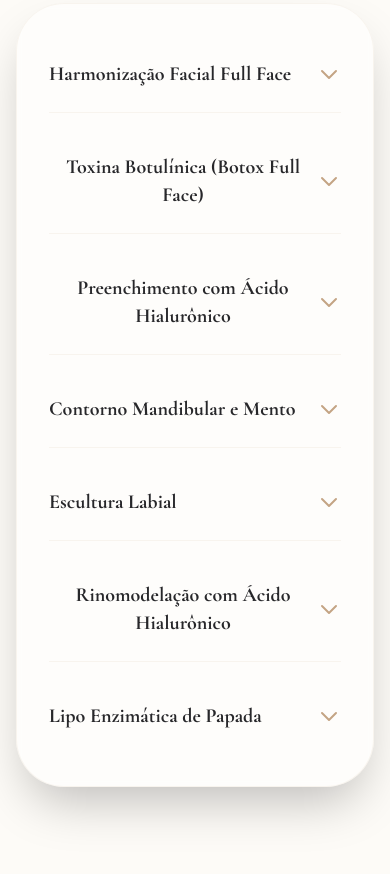
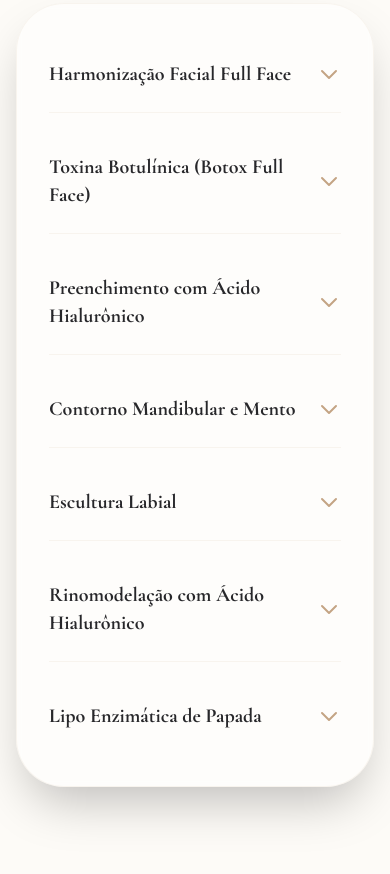
Before and after one commit to GuilhermexTT/LadingPage-Thaina, a Next.js app: page / in a window 390 px wide. Shown: the part 4680-5554 px from the top of the page. Built offline with nearby package versions, Linux system fonts and the light colour scheme.

Commit message:
Ajuste visual: alinhamento à esquerda dos títulos de procedimentos

```diff
--- a/src/app/page.tsx
+++ b/src/app/page.tsx
@@ -174,8 +174,8 @@ export default function Home() {
             <div className="space-y-4">
               {proceduresData.filter(p => p.niche === activeNiche).map((proc, idx) => (
                 <div key={idx} className="border-b border-gold/10 last:border-0">
-                  <button onClick={() => setExpandedProc(expandedProc === idx ? null : idx)} className="w-full flex items-center justify-between py-6 group">
-                    <h4 className="text-xl md:text-2xl font-title font-bold text-zinco group-hover:text-gold transition-colors">{proc.name}</h4>
+                  <button onClick={() => setExpandedProc(expandedProc === idx ? null : idx)} className="w-full flex items-center justify-between py-6 group text-left">
+                    <h4 className="text-xl md:text-2xl font-title font-bold text-zinco group-hover:text-gold transition-colors text-left flex-1 pr-4">{proc.name}</h4>
                     <span className={`text-gold transition-transform duration-300 ${expandedProc === idx ? 'rotate-180' : ''}`}><svg xmlns="http://www.w3.org/2000/svg" className="h-6 w-6" fill="none" viewBox="0 0 24 24" stroke="currentColor"><path strokeLinecap="round" strokeLinejoin="round" strokeWidth={2} d="M19 9l-7 7-7-7" /></svg></span>
                   </button>
                   <div className={`overflow-hidden transition-all duration-500 ease-in-out ${expandedProc === idx ? 'max-h-[800px] pb-8 opacity-100' : 'max-h-0 opacity-0'}`}>
```
